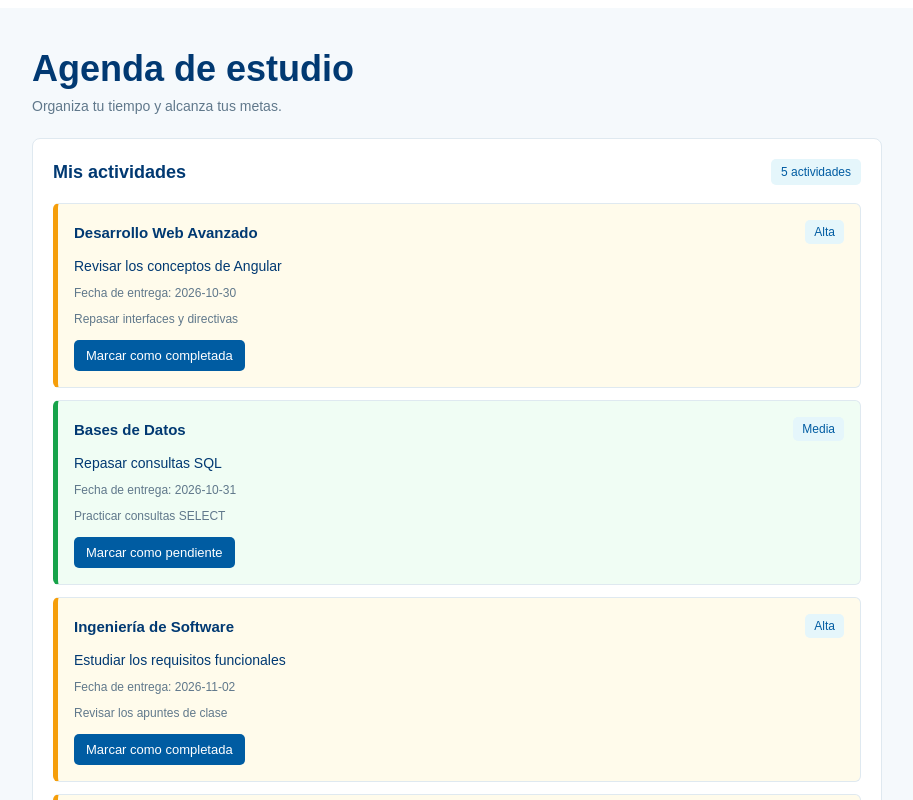
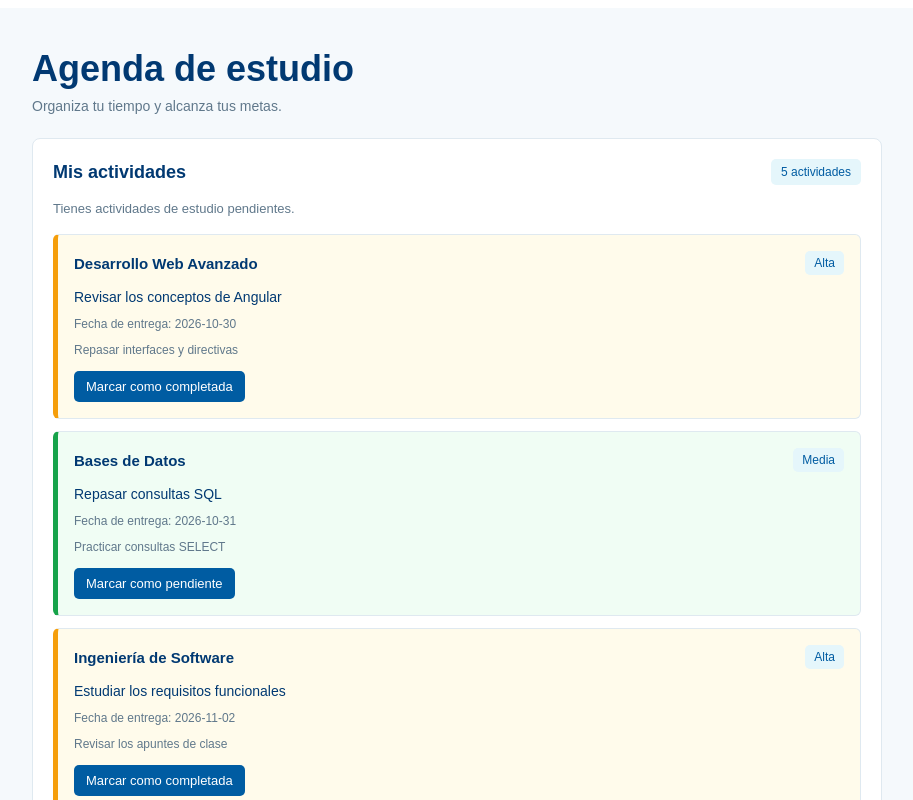
Before and after one commit to UG-DAWA-MAC/agenda-de-estudio, an Angular app: page / in a window 1280 px wide. Shown: the top 800 px of the page, without its empty margins (183-1096 px from the left). Built offline with nearby package versions, Linux system fonts and the light colour scheme.

Commit message:
feat: mostrar mensaje de actividades pendientes

```diff
--- a/src/app/app.css
+++ b/src/app/app.css
@@ -157,6 +157,12 @@ h1 {
   background-color: #013972;
 }
 
+.mensaje-pendientes {
+  margin: 16px 0 0;
+  color: #60788b;
+  font-size: 13px;
+}
+
 @media (max-width: 520px) {
   .actividad-encabezado {
     align-items: flex-start;
--- a/src/app/app.html
+++ b/src/app/app.html
@@ -9,6 +9,10 @@
       <h2>Mis actividades</h2>
       <span class="contador">{{ actividades.length }} actividades</span>
     </div>
+
+    <p class="mensaje-pendientes" *ngIf="hayActividadesPendientes()">
+      Tienes actividades de estudio pendientes.
+    </p>
 
     <div class="lista-actividades">
       <article
--- a/src/app/app.ts
+++ b/src/app/app.ts
@@ -71,4 +71,8 @@ export class App {
   cambiarEstado(actividad: ActividadEstudio): void {
     actividad.completada = !actividad.completada;
   }
+
+  hayActividadesPendientes(): boolean {
+    return this.actividades.some((actividad) => !actividad.completada);
+  }
 }
```
